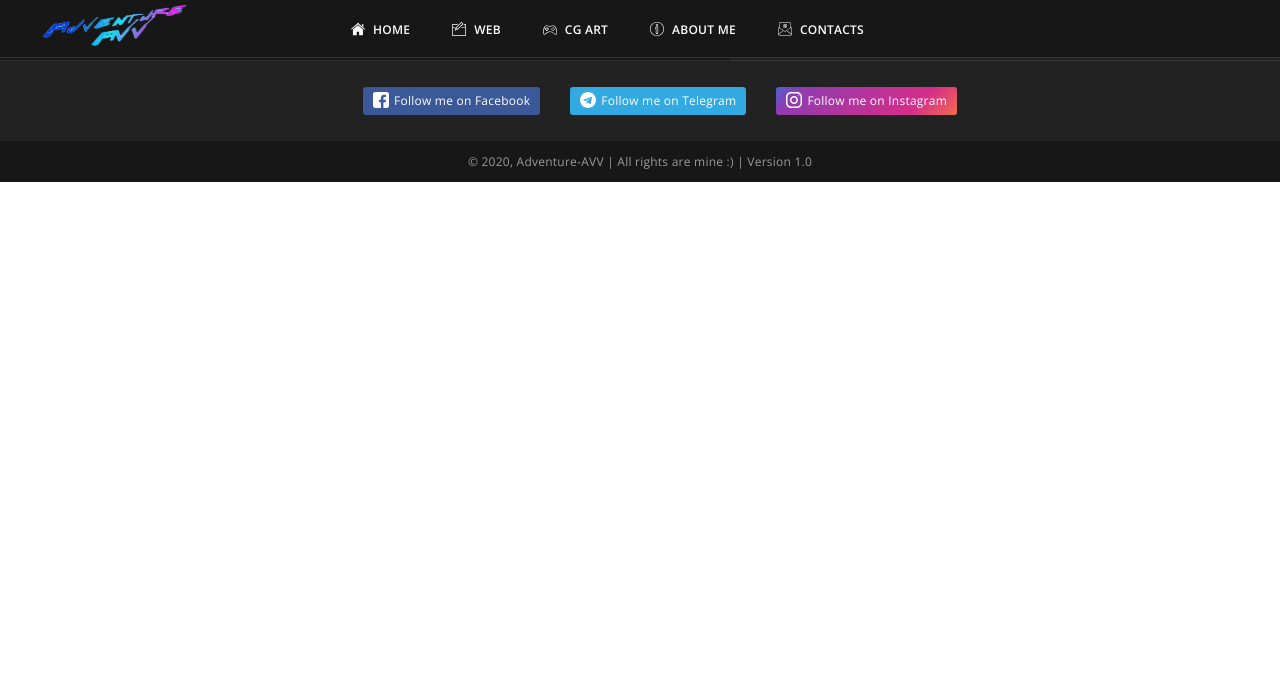
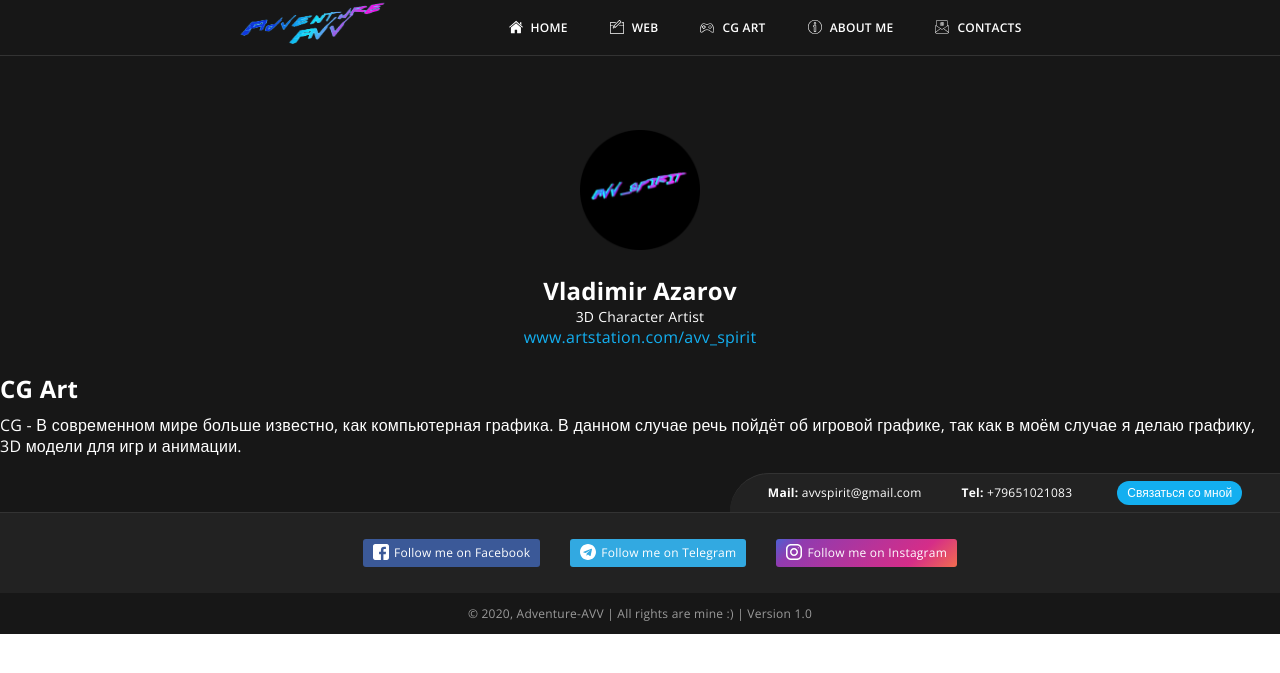
Before and after one commit to avv-spirit/adventure-avv, a PHP site: page /cgart.html in a window 1280 px wide. Shown: the top 673 px of the page. Run offline with PHP 8.4, Linux system fonts and the light colour scheme; style sheets or scripts are compiled from the project's sources.

Commit message:
Added CG page

```diff
--- a/source/cgart.html
+++ b/source/cgart.html
@@ -6,6 +6,7 @@
     <meta name="viewport" content="width=device-width,initial-scale=1">
     <link href="css/style.css" rel="stylesheet">
     <link href="https://fonts.googleapis.com/css?family=Open+Sans:300,400,600,700&display=swap&subset=cyrillic" rel="stylesheet">
+    <link rel="icon" href="img/adventure-avv.ico" type="image/x-icon">
     <script src="js/picturefill.min.js" async=""></script>
     <script src="https://ajax.googleapis.com/ajax/libs/jquery/3.4.1/jquery.min.js"></script>
   </head>
@@ -29,16 +30,24 @@
         </nav>
       </header>
       <main class="page-main">
-        <section class="cg-about">
-          <div class="#">CGArt</div>
+        <section class="cg-page">
+          <div class="cg-page__about">
+            <img class="cg-page__logo" src="img/avv_spirit.png" alt="Логотип avv_spirit" width="120" height="120">
+            <h2>Vladimir Azarov</h2>
+            <p class="cg-page__artist">3D Character Artist</p>
+            <a href="https://www.artstation.com/avv_spirit" class="cg-page__artstation">www.artstation.com/avv_spirit</a>
+            <div class="cg-page__description">
+              <h2>CG Art</h2>
+              <p>CG - В современном мире больше известно, как компьютерная графика. В данном случае речь пойдёт об игровой графике, так как в моём случае я делаю графику, 3D модели для игр и анимации.</p>
+            </div>
+          </div>
         </section>
       </main>
       <footer class="page-footer">
         <div class="page-footer__wrapper">
-          <!--<a class="page-footer" href="#"></a>-->
           <div class="page-footer__search">
             <p class="page-footer__mail-tel"><strong>Mail:</strong> avvspirit@gmail.com</p>
-            <p class="page-footer__mail-tel"><strong>Tel:</strong> +79651021083</p>
+            <a href="Tel: +79651021083" class="page-footer__mail-tel"><strong>Tel:</strong> +79651021083</a>
             <button class="page-footer__call-button">Связаться со мной</button>
           </div>
           <div class="page-footer__social-wrapper">
--- a/source/sass/additions/variables.scss
+++ b/source/sass/additions/variables.scss
@@ -21,3 +21,4 @@ $black-header: #101010;
 $gray-black: #222222;
 $gray-main: #171717;
 $art-blue: #13aff0;
+$art-blue-hover: #0669ac;
--- /dev/null
+++ b/source/sass/blocks/cg-page.scss
@@ -0,0 +1,38 @@
+.cg-page {
+  width: auto;
+  margin-top: 130px;
+}
+
+.cg-page__about {
+  display: flex;
+  flex-direction: column;
+  justify-content: center;
+  align-items: center;
+  color: $white;
+
+  box-sizing: border-box;
+}
+
+.cg-page__about h2 {
+  margin-top: 30px;
+  margin-bottom: 0;
+}
+
+.cg-page__artist {
+  margin-top: 5px;
+  margin-bottom: 0;
+  font-size: $font-btn;
+  font-weight: 200;
+}
+
+.cg-page__artstation {
+  margin: 0;
+  text-decoration: none;
+  color: $art-blue;
+  transition-duration: 0.4s;
+}
+
+.cg-page__artstation:hover {
+  color: $art-blue-hover;
+  transition: all 0.5s ease;
+}
--- a/source/sass/blocks/intro.scss
+++ b/source/sass/blocks/intro.scss
@@ -2,9 +2,9 @@
   display: flex;
   flex-direction: row;
   justify-content: center;
+  align-items: center;
 
-  width: 1200px;
-  margin: 0 auto;
+  width: 100%;
   margin-top: 100px;
   padding: 15px;
 }
@@ -18,7 +18,6 @@
   width: 710px;
   height: 275px;
   padding-left: 32px;
-  //padding-top: 10px;
   background-color: $gray-black;
   border-radius: 20px;
   z-index: 0;
--- a/source/sass/blocks/main-nav.scss
+++ b/source/sass/blocks/main-nav.scss
@@ -1,11 +1,7 @@
 .main-nav {
   display: flex;
   flex-direction: row;
-
-  margin: 0 auto;
-  margin-top: 2px;
-  width: 1200px;
-
+  justify-content: center;
 
   color: $white;
   font-family: "Open Sans", sans-serif;
@@ -51,6 +47,7 @@
   flex-wrap: wrap;
 
   margin: 0;
+  padding: 0;
   list-style: none;
 }
 
--- a/source/sass/blocks/page-header.scss
+++ b/source/sass/blocks/page-header.scss
@@ -1,15 +1,15 @@
 .page-header {
   position: fixed;
   display: flex;
-  flex-direction: column;
-  margin: 0 auto;
+  flex-direction: row;
+  justify-content: space-around;
   width: 100%;
 
   background-color: $gray-main;
   border-bottom: 1px solid #333333;
   font-family: "Montserrat", sans-serif;
   text-transform: uppercase;
-  z-index: 2;
+  z-index: 1;
 }
 /*
 
--- a/source/sass/style.scss
+++ b/source/sass/style.scss
@@ -9,3 +9,4 @@
 @import "blocks/intro";
 @import "blocks/web";
 @import "blocks/cg_art";
+@import "blocks/cg-page";
```
Also changed, not shown: source/img/avv_spirit.png (added).
